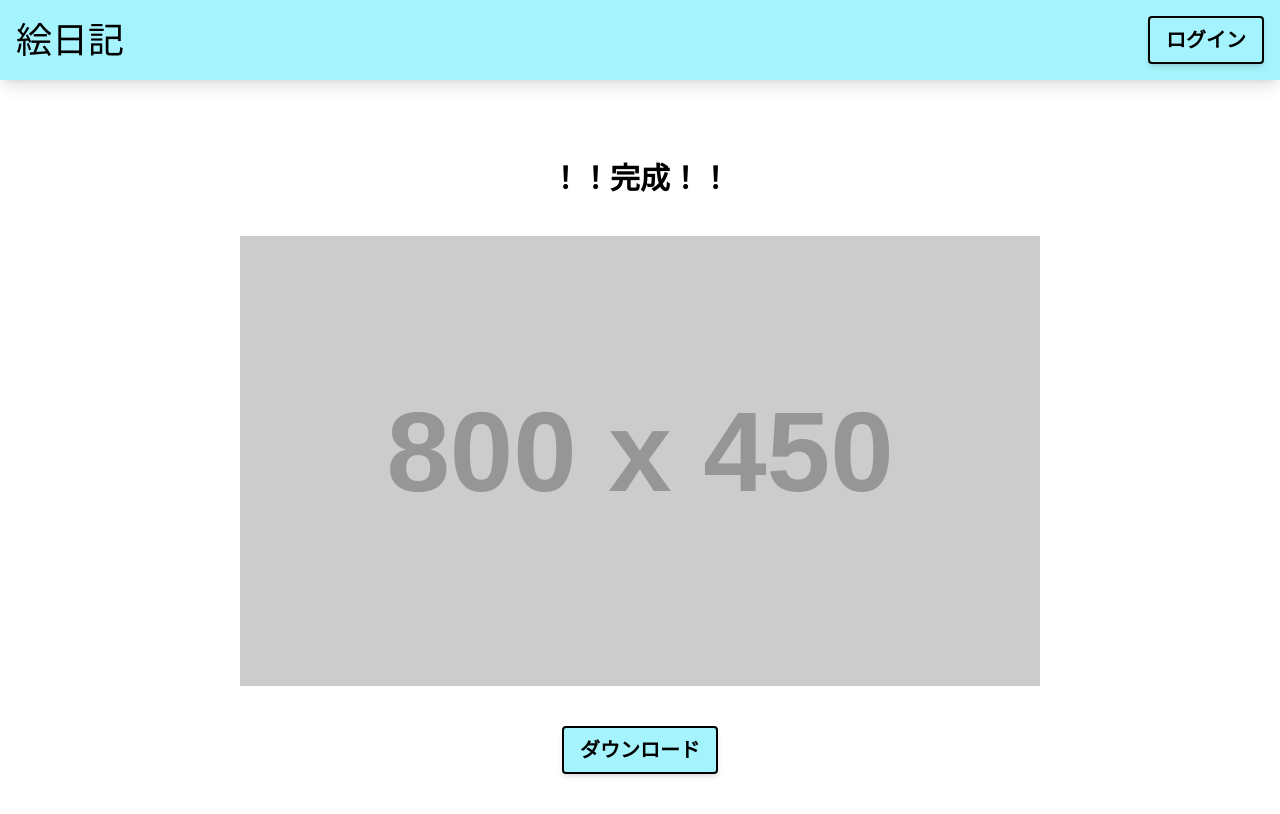
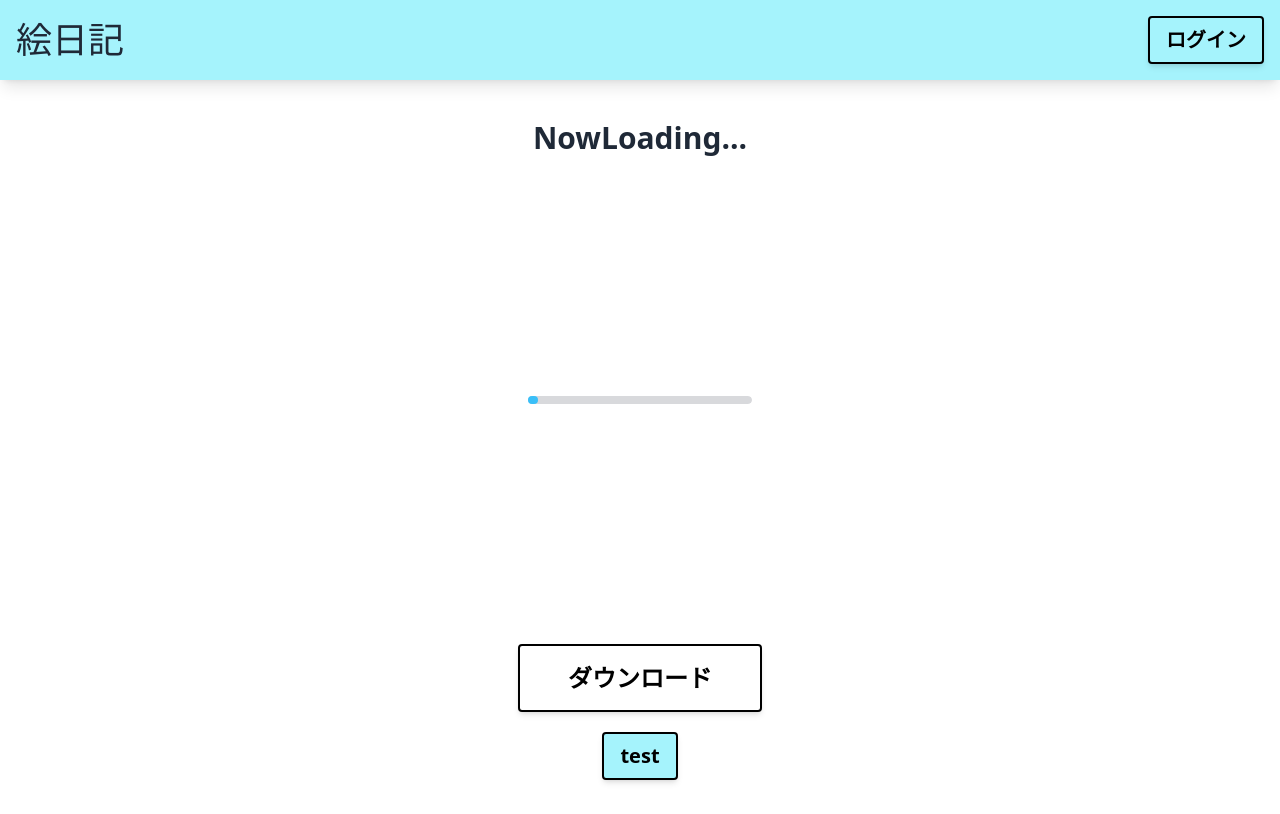
Before and after one commit to scla-sagauniv/atarime_tabetai, a Next.js app in the folder img-diary/: page /result in a window 1280 px wide. Built offline with nearby package versions, Linux system fonts and the light colour scheme.

Commit message:
#25 update ローディング画面作成

```diff
--- a/img-diary/package.json
+++ b/img-diary/package.json
@@ -10,6 +10,7 @@
   },
   "dependencies": {
     "autoprefixer": "10.4.14",
+    "daisyui": "^2.51.5",
     "eslint": "8.38.0",
     "eslint-config-next": "13.3.0",
     "next": "13.3.0",
--- a/img-diary/pages/index.js
+++ b/img-diary/pages/index.js
@@ -3,7 +3,6 @@ import Button from "./components/Button";
 import { useState } from "react";
 import Modal from "./components/Modal";
 import Panel from "./components/Panel";
-
 // モーダル参考サイト、多分ここ見たら理解しやすい
 // https://imatomix.com/imatomix/notes/1591689628000
 
@@ -127,7 +126,7 @@ export default function Home() {
                 )}
               </div>
               <div className='flex justify-center '>
-                <Button disabled={tf} onClick={() => hand_over()} className={`disabled:opacity-100 px-12 md:py-4  md: mx-12 rounded border-2 border-black font-bold ${color} text-black  shadow-md transition-all duration-1000 ease-out hover:shadow-none disabled:cursor-default disabled:opacity-50 text-xl md:text-2xl`}>
+                <Button disabled={tf} onClick={() => hand_over()} className={`disabled:opacity-100 px-12 md:py-4  md: mx-12 rounded border-2 border-black font-bold ${color} text-black  shadow-md transition-all duration-1000 ease-out hover:shadow-none disabled:cursor-default  text-xl md:text-2xl`}>
                   作成
                 </Button>
               </div>
--- a/img-diary/pages/result.js
+++ b/img-diary/pages/result.js
@@ -1,4 +1,4 @@
-import { useState } from "react";
+import { useState} from "react";
 import Button from "./components/Button";
 import Link from 'next/link';
 import Header from './components/Header';
@@ -6,9 +6,23 @@ import Header from './components/Header';
 
 
 export default function  Home (){
-    const onClick_d = function (){
-        console.log("konn")
-    }
+  const [imgSrc, setImgSrc] = useState('');
+  const [isOk, setIsOk] = useState(false);
+  const [msg , setMsg]=useState("NowLoading...");
+  const [Loadtf , setLoadtf]=useState(true);
+  const [colorcss , setColorcss]=useState("bg-white");
+
+  const onClick_d = function (){
+    console.log("konn")
+  }
+  const test = ()=>{
+    setIsOk(true);
+    setLoadtf(false);
+    setMsg("！！完成！！");
+    setColorcss("bg-cyan-200");
+  }
+
+
 
 
     return(
@@ -17,22 +31,22 @@ export default function  Home (){
         <div>
             <Header />
             <div className="">
-                <div className="text-center mt-20 text-xl font-bold md:text-3xl">！！完成！！</div>
-                <div className="flex justify-center m-10">
-                <img  src="https://placehold.jp/800x450.png" classname=""></img>
+                <div className="text-center mt-10 text-xl font-bold md:text-3xl">{msg}</div>
+                <div className="flex justify-center ">
+                {isOk ? <img  className=" m-10 " src={"https://placehold.jp/400x500.png"} /> : <progress className="progress  progress-info   w-56 m-60"></progress>}
                 </div>
-                <div className="flex justify-center m-10">
-
-                  <Button onClick={onClick_d}>
+                <div className="flex justify-center">
+                <Button onClick={onClick_d} disabled={Loadtf} className={`disabled:opacity-100 px-12 md:py-4  md: mx-12 rounded border-2 border-black font-bold  text-black  shadow-md transition-all  ${colorcss} duration-1000 ease-out hover:shadow-none disabled:cursor-default text-xl md:text-2xl`}>
                     ダウンロード
-                  </Button>
-
+                </Button>
                 </div>
-
+                <div className="flex justify-center m-5">
+                <Button onClick={test} >
+                    test
+                </Button>
+                </div>
             </div>
         </div>
-
      </>
-
-    )
+  )
 }
--- a/img-diary/tailwind.config.js
+++ b/img-diary/tailwind.config.js
@@ -16,5 +16,5 @@ module.exports = {
       },
     },
   },
-  plugins: [],
+  plugins: [require("daisyui")],
 }
```
Also changed, not shown: 1 other file (tests, documents, lock files or other folders).
